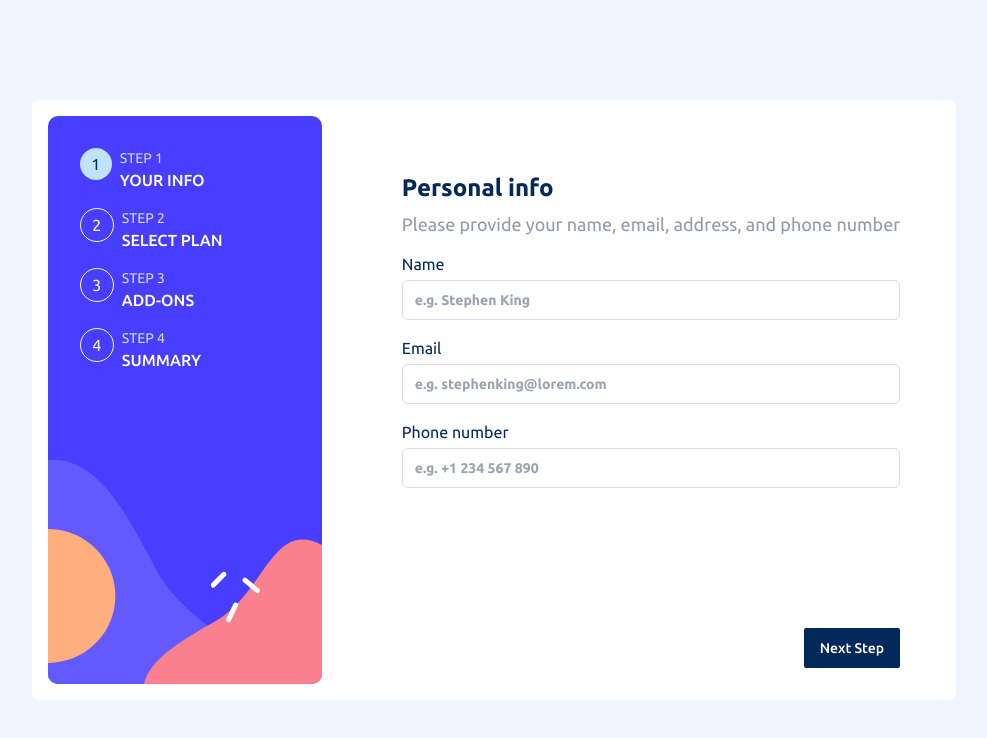
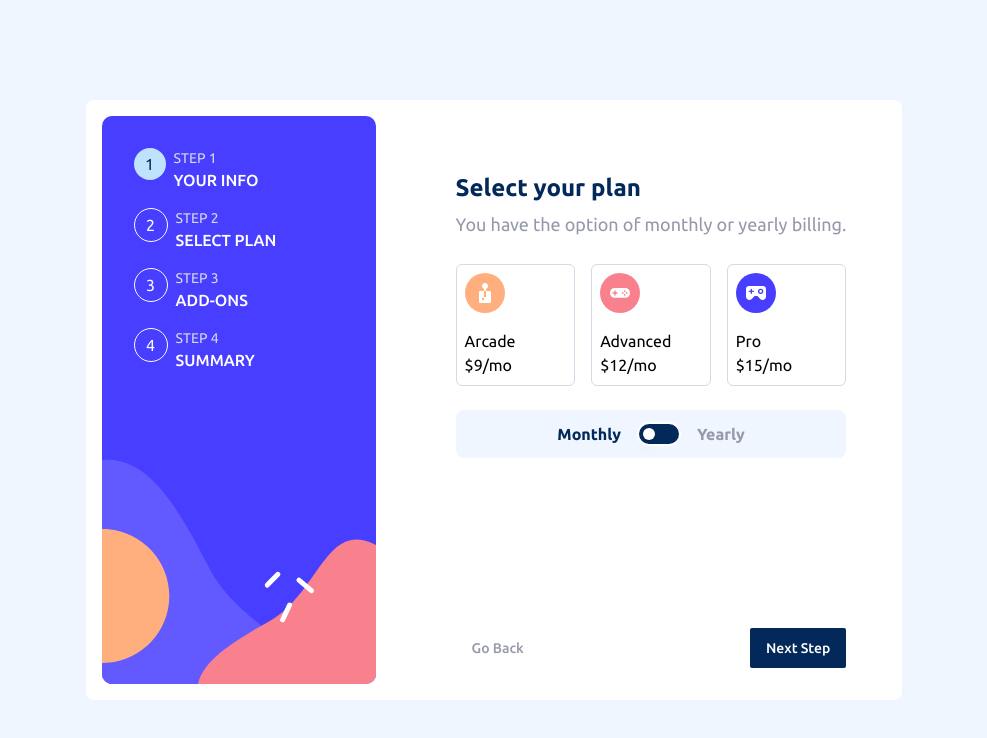
Before and after one commit to gopalbbharadva/multi-step-form, a React (Vite) app: page / in a window 1280 px wide. Shown: the top 738 px of the page, without its empty margins (146-1133 px from the left). Built offline with nearby package versions, Linux system fonts and the light colour scheme.

Commit message:
Feat:Second step design completed

```diff
--- a/package.json
+++ b/package.json
@@ -12,6 +12,7 @@
   "dependencies": {
     "@radix-ui/react-label": "^2.0.2",
     "@radix-ui/react-slot": "^1.0.2",
+    "@radix-ui/react-switch": "^1.0.3",
     "class-variance-authority": "^0.7.0",
     "clsx": "^2.1.1",
     "lucide-react": "^0.383.0",
--- a/src/App.tsx
+++ b/src/App.tsx
@@ -1,11 +1,10 @@
-import { Label } from "@radix-ui/react-label";
 import "./App.css";
-import { Input } from "./components/ui/input";
-import { Typography } from "./components/ui/custom/typography";
 import { StepCount } from "./components/ui/custom/StepCount";
 import Mobile from "../public/images/bg-sidebar-mobile.svg";
 import Desktop from "../public/images/bg-sidebar-desktop.svg";
 import { Button } from "./components/ui/button";
+import { StepOne } from "./components/ui/custom/StepOne";
+import { StepTwo } from "./components/ui/custom/StepTwo";
 
 export default function Home() {
   return (
@@ -79,62 +78,11 @@ export default function Home() {
         </div>
 
         <div
-          className="bg-white rounded-lg flex justify-start items-start py-10 px-6 gap-2 self-stretch
-        flex-col shadow-md absolute top-24 m-4 md:static md:shadow-none md:pb-0"
+          className="bg-white rounded-lg flex justify-center items-start py-10 px-6 gap-2 self-stretch
+          flex-col shadow-md absolute top-24 m-4 md:static md:shadow-none md:pb-0"
         >
-          <Typography
-            text="Personal info"
-            variant="heading"
-            className="text-marineBlue"
-          />
-          <Typography
-            text="Please provide your name, email, address, and phone number"
-            variant="subheading"
-            className="text-coolGray p-0 m-0 text-start leading-6 font-normal"
-          />
-
-          <form
-            className="w-full flex flex-col justify-between items-start gap-4 mt-2 h-full">
-            <div
-              className="w-full flex flex-col justify-between items-start gap-4"
-            >
-              <div className="flex justify-start items-start flex-col w-full gap-1">
-                <Label className="font-normal text-marineBlue" htmlFor="name">
-                  Name
-                </Label>
-                <Input
-                  id="name"
-                  placeholder="e.g. Stephen King"
-                  className="w-full border border-lightGray placeholder:font-bold"
-                />
-              </div>
-
-              <div className="flex justify-start items-start flex-col w-full gap-1">
-                <Label className="font-normal text-marineBlue" htmlFor="email">
-                  Email
-                </Label>
-                <Input
-                  id="email"
-                  placeholder="e.g. stephenking@lorem.com"
-                  className="w-full border border-lightGray placeholder:font-bold"
-                />
-              </div>
-
-              <div className="flex justify-start items-start flex-col w-full gap-1">
-                <Label className="font-normal text-marineBlue" htmlFor="ph. no">
-                  Phone number
-                </Label>
-                <Input
-                  id="ph. no"
-                  placeholder="e.g. +1 234 567 890"
-                  className="w-full border border-lightGray placeholder:font-bold"
-                />
-              </div>
-            </div>
-            <Button className="bg-marineBlue text-white rounded-sm ml-auto self-start hidden md:block">
-              Next Step
-            </Button>
-          </form>
+          {/* <StepOne /> */}
+          <StepTwo />
         </div>
       </div>
       <div className="bg-white mt-auto fixed bottom-0 w-full flex justify-end items-end p-4 md:hidden">
--- a/src/components/ui/custom/StepOne.tsx
+++ b/src/components/ui/custom/StepOne.tsx
@@ -7,6 +7,57 @@ import { Button } from "../button";
 
 export const StepOne = () => {
   return (
-   <div></div>
+    <>
+      <Typography
+        text="Personal info"
+        variant="heading"
+        className="text-marineBlue"
+      />
+      <Typography
+        text="Please provide your name, email, address, and phone number"
+        variant="subheading"
+        className="text-coolGray p-0 m-0 text-start leading-6 font-normal"
+      />
+
+      <form className="w-full flex flex-col justify-between items-start gap-4 mt-2 h-full">
+        <div className="w-full flex flex-col justify-between items-start gap-4">
+          <div className="flex justify-start items-start flex-col w-full gap-1">
+            <Label className="font-normal text-marineBlue" htmlFor="name">
+              Name
+            </Label>
+            <Input
+              id="name"
+              placeholder="e.g. Stephen King"
+              className="w-full border border-lightGray placeholder:font-bold"
+            />
+          </div>
+
+          <div className="flex justify-start items-start flex-col w-full gap-1">
+            <Label className="font-normal text-marineBlue" htmlFor="email">
+              Email
+            </Label>
+            <Input
+              id="email"
+              placeholder="e.g. stephenking@lorem.com"
+              className="w-full border border-lightGray placeholder:font-bold"
+            />
+          </div>
+
+          <div className="flex justify-start items-start flex-col w-full gap-1">
+            <Label className="font-normal text-marineBlue" htmlFor="ph. no">
+              Phone number
+            </Label>
+            <Input
+              id="ph. no"
+              placeholder="e.g. +1 234 567 890"
+              className="w-full border border-lightGray placeholder:font-bold"
+            />
+          </div>
+        </div>
+        <Button className="bg-marineBlue text-white rounded-sm ml-auto self-start hidden md:block">
+          Next Step
+        </Button>
+      </form>
+    </>
   );
 };
--- /dev/null
+++ b/src/components/ui/custom/StepTwo.tsx
@@ -0,0 +1,86 @@
+import { Typography } from "./typography";
+import Arcade from "../../../../public/images/icon-arcade.svg";
+import Advanced from "../../../../public/images/icon-advanced.svg";
+import Pro from "../../../../public/images/icon-pro.svg";
+import { Switch } from "../switch";
+import { Button } from "../button";
+
+export const StepTwo = () => {
+  return (
+    <>
+      <Typography
+        text="Select your plan"
+        variant="heading"
+        className="text-marineBlue"
+      />
+      <Typography
+        text="You have the option of monthly or yearly billing."
+        variant="subheading"
+        className="text-coolGray p-0 m-0 text-start leading-6 font-normal"
+      />
+
+      <div className="w-full flex justify-between items-center flex-col h-full">
+        <div className="flex justify-start items-start gap-4 flex-col mt-2 md:mt-5 md:gap-6 w-full">
+          <div className="flex justify-center items-center flex-col md:flex-row gap-3 md:gap-4 w-full">
+            <div
+              className="flex justify-start items-center
+          md:flex-col md:justify-start md:items-start
+          gap-4 border border-lightGray w-full p-2 rounded-md cursor-pointer
+          hover:border hover:border-purplishBlue
+          "
+            >
+              <img src={Arcade} alt="arcade" />
+              <div className="flex justify-start items-start flex-col">
+                <p>Arcade</p>
+                <p>$9/mo</p>
+              </div>
+            </div>
+
+            <div
+              className="flex justify-start items-center
+          md:flex-col md:justify-start md:items-start
+          hover:border hover:border-purplishBlue
+          gap-4 border border-lightGray w-full p-2 rounded-md cursor-pointer"
+            >
+              <img src={Advanced} alt="Advanced" />
+              <div className="flex justify-start items-start flex-col">
+                <p>Advanced</p>
+                <p>$12/mo</p>
+              </div>
+            </div>
+
+            <div
+              className="flex justify-start items-center
+          md:flex-col md:justify-start md:items-start
+          hover:border hover:border-purplishBlue
+          gap-4 border border-lightGray w-full p-2 rounded-md cursor-pointer"
+            >
+              <img src={Pro} alt="Pro" />
+              <div className="flex justify-start items-start flex-col">
+                <p>Pro</p>
+                <p>$15/mo</p>
+              </div>
+            </div>
+          </div>
+
+          <div className="flex justify-center items-center gap-4 bg-magnolia w-full p-3 rounded-lg ">
+            <span className="text-marineBlue font-semibold">Monthly</span>
+            <Switch className="text-white bg-marineBlue p-1" />
+            <span className="text-coolGray font-semibold">Yearly</span>
+          </div>
+        </div>
+        <div className="flex justify-between items-center w-full">
+          <Button
+            className="hover:text-marineBlue text-coolGray hidden md:block"
+            variant="ghost"
+          >
+            Go Back
+          </Button>
+          <Button className="bg-marineBlue text-white rounded-sm ml-auto self-end hidden md:block">
+            Next Step
+          </Button>
+        </div>
+      </div>
+    </>
+  );
+};
--- /dev/null
+++ b/src/components/ui/switch.tsx
@@ -0,0 +1,27 @@
+import * as React from "react"
+import * as SwitchPrimitives from "@radix-ui/react-switch"
+
+import { cn } from "@/lib/utils"
+
+const Switch = React.forwardRef<
+  React.ElementRef<typeof SwitchPrimitives.Root>,
+  React.ComponentPropsWithoutRef<typeof SwitchPrimitives.Root>
+>(({ className, ...props }, ref) => (
+  <SwitchPrimitives.Root
+    className={cn(
+      "peer inline-flex h-6 w-11 shrink-0 cursor-pointer items-center rounded-full border-2 border-transparent transition-colors focus-visible:outline-none focus-visible:ring-2 focus-visible:ring-slate-950 focus-visible:ring-offset-2 focus-visible:ring-offset-white disabled:cursor-not-allowed disabled:opacity-50 data-[state=checked]:bg-slate-900 data-[state=unchecked]:bg-slate-200 dark:focus-visible:ring-slate-300 dark:focus-visible:ring-offset-slate-950 dark:data-[state=checked]:bg-slate-50 dark:data-[state=unchecked]:bg-slate-800",
+      className
+    )}
+    {...props}
+    ref={ref}
+  >
+    <SwitchPrimitives.Thumb
+      className={cn(
+        "pointer-events-none block h-3 w-3 rounded-full bg-white shadow-lg ring-0 transition-transform data-[state=checked]:translate-x-5 data-[state=unchecked]:translate-x-0 dark:bg-slate-950"
+      )}
+    />
+  </SwitchPrimitives.Root>
+))
+Switch.displayName = SwitchPrimitives.Root.displayName
+
+export { Switch }
```
Also changed, not shown: 1 other file (tests, documents, lock files or other folders).
